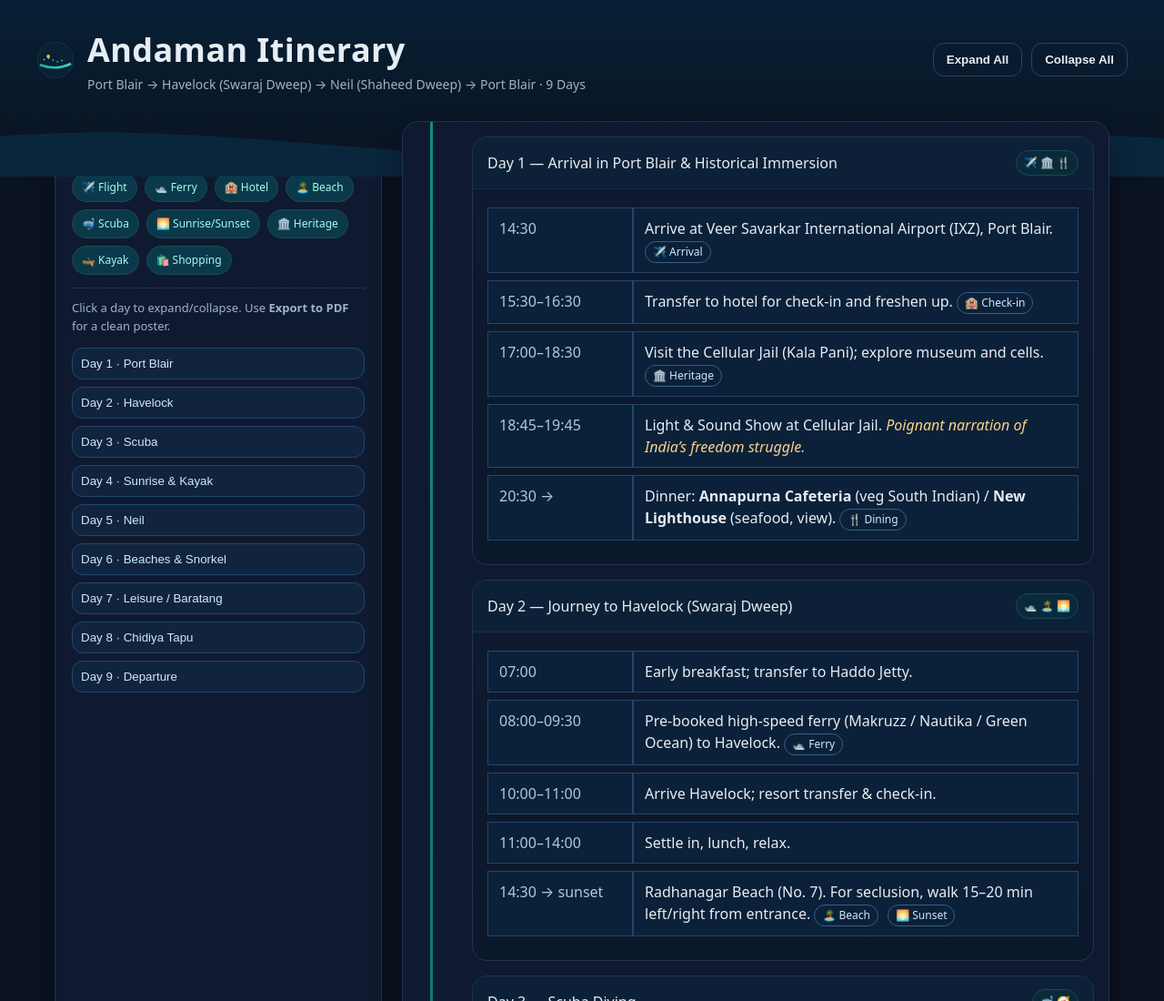
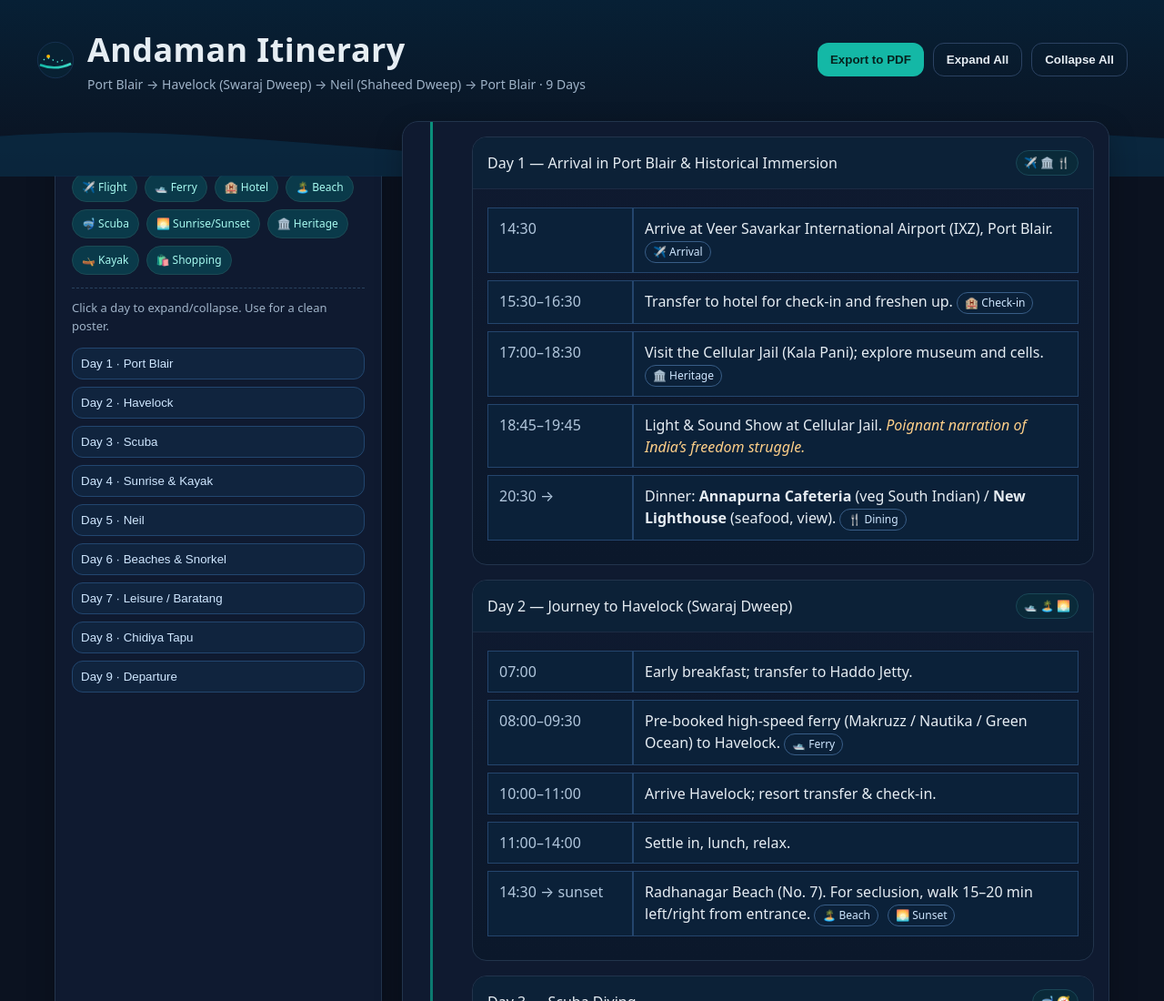
Before and after one commit to pankajpant74/andaman-itinerary, a plain HTML site: page index.html in a window 1280 px wide. Shown: the top 1100 px of the page at 91% size. Drawn offline with Linux system fonts and the light colour scheme.

Commit message:
Add files via upload

```diff
--- a/index.html
+++ b/index.html
@@ -119,7 +119,7 @@
         <div class="subtitle">Port Blair → Havelock (Swaraj Dweep) → Neil (Shaheed Dweep) → Port Blair · 9 Days</div>
       </div>
       <div class="actions">
-        <!--button class="btn" id="printBtn">Export to PDF</button-->
+        <button class="btn" id="printBtn">Export to PDF</button-->
         <button class="btn secondary" id="expandAll">Expand All</button>
         <button class="btn secondary" id="collapseAll">Collapse All</button>
       </div>
@@ -148,7 +148,7 @@
           <div class="chip">🛍️ Shopping</div>
         </div>
         <div class="legend">
-          Click a day to expand/collapse. Use <strong>Export to PDF</strong> for a clean poster.
+          Click a day to expand/collapse. Use <strong></strong> for a clean poster.
         </div>
         <div class="jump">
           <button data-jump="#day1">Day 1 · Port Blair</button>
```
